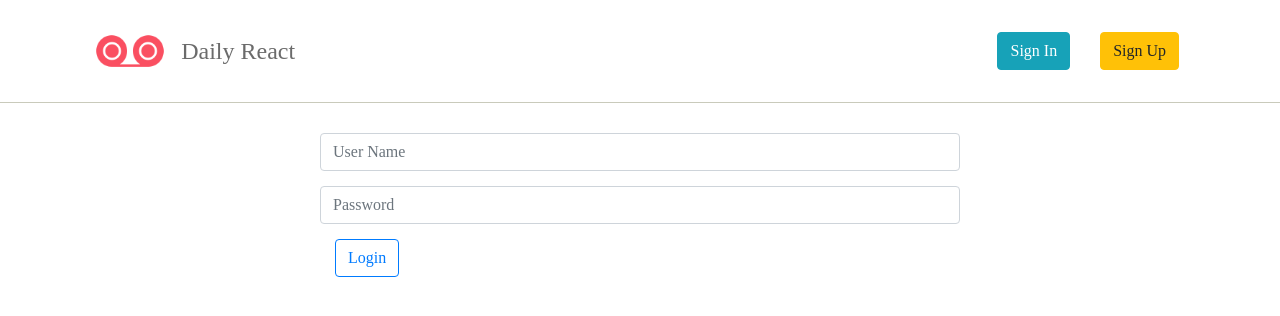
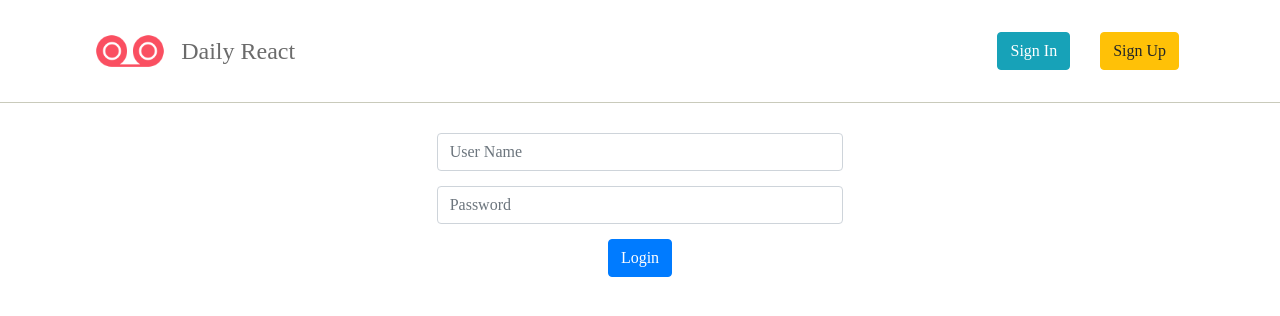
Before and after one commit to Dreamer0526/daily-rec, a React (Create React App) app: page /login in a window 1280 px wide. Shown: the top 316 px of the page. Built offline with nearby package versions, Linux system fonts and the light colour scheme.

Commit message:
add login page with FormManager

```diff
--- /dev/null
+++ b/src/fields/loginFields.js
@@ -0,0 +1,22 @@
+const desc = "";
+const value = "";
+const pristine = true;
+
+const loginFields = {
+  username: {
+    value,
+    desc,
+    pristine,
+    type: "text",
+    placeholder: "User Name",
+  },
+  password: {
+    value,
+    desc,
+    pristine,
+    type: "password",
+    placeholder: "Password",
+  }
+};
+
+export default loginFields;
--- a/src/layouts/Login.jsx
+++ b/src/layouts/Login.jsx
@@ -1,45 +1,26 @@
-import React, { Component } from "react";
-import { Form, Input, Button, Fade, Row, Alert } from "reactstrap";
+import React from "react";
+import { Form, Col } from "reactstrap";
 
-class Login extends Component {
+import FormManager from "../templates/formManager/FormManager";
+
+class Register extends FormManager {
   render() {
     return (
       <Form id="form-register">
-        <Row className="half-margin-bottom">
-          <Input
-            name="username"
-            placeholder="User Name"
-            // value={username}
-            onFocus={this.handleOnFocus}
-            onChange={this.handleOnChange}
-          />
-          {/* <Fade in={desc.username} tag={"span"}>
-            {desc.username}
-          </Fade> */}
-        </Row>
-        <Row className="half-margin-bottom">
-          <Input
-            name="password"
-            type="password"
-            placeholder="Password"
-            // value={password}
-            onFocus={this.handleOnFocus}
-            onChange={this.handleOnChange}
-          />
-          {/* <Fade in={desc.password} tag={"span"}>
-            {desc.password}
-          </Fade> */}
-        </Row>
-        <Button
-          outline
-          color="primary"
-          // onClick={this.handleOnSubmit}
+        {this.renderAlert()}
+
+        <Col
+          className="text-center"
+          xs={{ size: 12 }}
+          md={{ size: 10, offset: 1 }}
+          lg={{ size: 8, offset: 2 }}
         >
-          Login
-        </Button>
+          {this.renderFields()}
+          {this.renderSubmit({ label: "Login" })}
+        </Col>
       </Form>
     );
   }
 }
 
-export default Login;
+export default Register;
--- a/src/layouts/Register.jsx
+++ b/src/layouts/Register.jsx
@@ -6,12 +6,6 @@ import FormManager from "../templates/formManager/FormManager";
 import Link from "../components/Link";
 
 class Register extends FormManager {
-  constructor(props) {
-    super(props);
-
-    this.state = { form: this.getStateFromProps() };
-  }
-
   renderAlert() {
     const { desc, type } = this.props.alert;
     const showAlert = !!desc;
--- a/src/reducers/index.js
+++ b/src/reducers/index.js
@@ -2,11 +2,11 @@ import {
   combineReducers
 } from "redux";
 
-// import login from "./loginReducer";
+import login from "./loginReducer";
 import register from "./registerReducer";
 
 const reducers = combineReducers({
-  // login,
+  login,
   register
 });
 
--- a/src/reducers/loginReducer.js
+++ b/src/reducers/loginReducer.js
@@ -1,28 +1,10 @@
-const origin = {
-  alert: {
-    type: "",
-    desc: ""
-  },
-  fields: {
-    desc: {
-      username: "",
-      password: ""
-    },
-    pristine: {
-      username: true,
-      password: true
-    },
-    value: {
-      username: "",
-      password: ""
-    }
-  },
-  valid: false
-};
+import {
+  combineReducers
+} from "redux";
+import formManagerReducer from "../templates/formManager/formManagerReducer";
 
+const loginReducer = combineReducers({
+  form: formManagerReducer
+});
 
-const reducer = (state = origin, action) => {
-  return state;
-}
-
-export default reducer;
+export default loginReducer;
--- a/src/templates/formManager/FormManager.jsx
+++ b/src/templates/formManager/FormManager.jsx
@@ -5,26 +5,16 @@ class FormManager extends Component {
   constructor(props) {
     super(props);
 
+    this.state = {
+      form: {}
+    };
+
     this.props.initFields();
 
     this.handleOnFocus = this.handleOnFocus.bind(this);
     this.handleOnSubmit = this.handleOnSubmit.bind(this);
     this.handleOnChange = this.handleOnChange.bind(this);
     this.handleClearAlert = this.handleClearAlert.bind(this);
-  }
-
-  getStateFromProps() {
-    const form = {};
-
-    for (const fieldName in this.props.fields) {
-      Object.defineProperty(form, fieldName, {
-        value: null,
-        enumerable: true,
-        writable: true
-      });
-    }
-
-    return form;
   }
 
   handleOnFocus(event) {
--- a/src/views/loginView.js
+++ b/src/views/loginView.js
@@ -1,8 +1,29 @@
 import {
   connect
 } from "react-redux";
+import {
+  register
+} from "../services/authServices";
+import {
+  stateBasedProps,
+  dispatchBasedProps
+} from "../templates/formManager/formManagerViewMethods";
+
+import loginFields from "../fields/loginFields";
 import Login from "../layouts/Login";
 
+const formSetup = {
+  subStateName: "login",
+  formFields: loginFields,
+  submitService: register
+};
 
+const mapStateToProps = state => ({
+  ...stateBasedProps(state, formSetup)
+});
 
-export default Login;
+const mapDispatchToProps = dispatch => ({
+  ...dispatchBasedProps(dispatch, formSetup)
+});
+
+export default connect(mapStateToProps, mapDispatchToProps)(Login);
```
